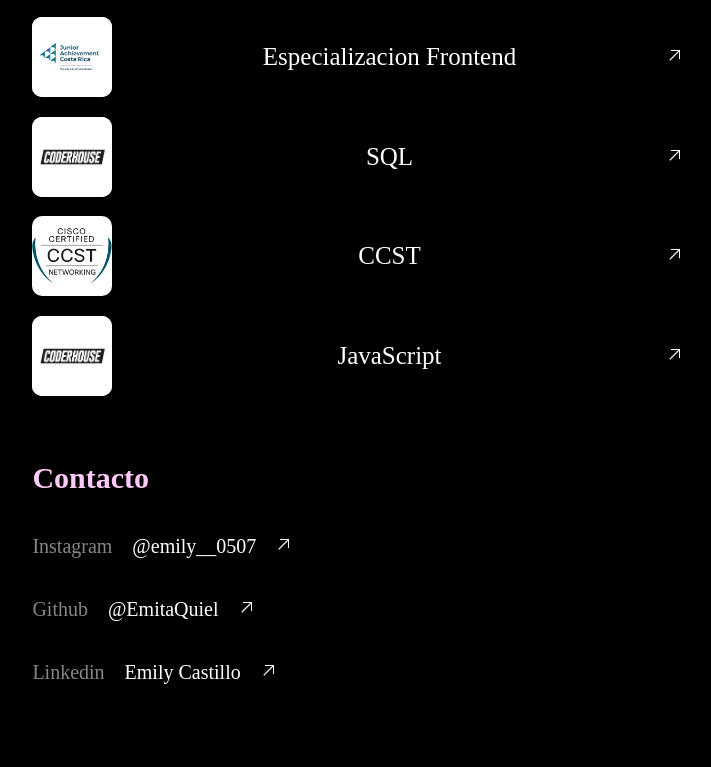
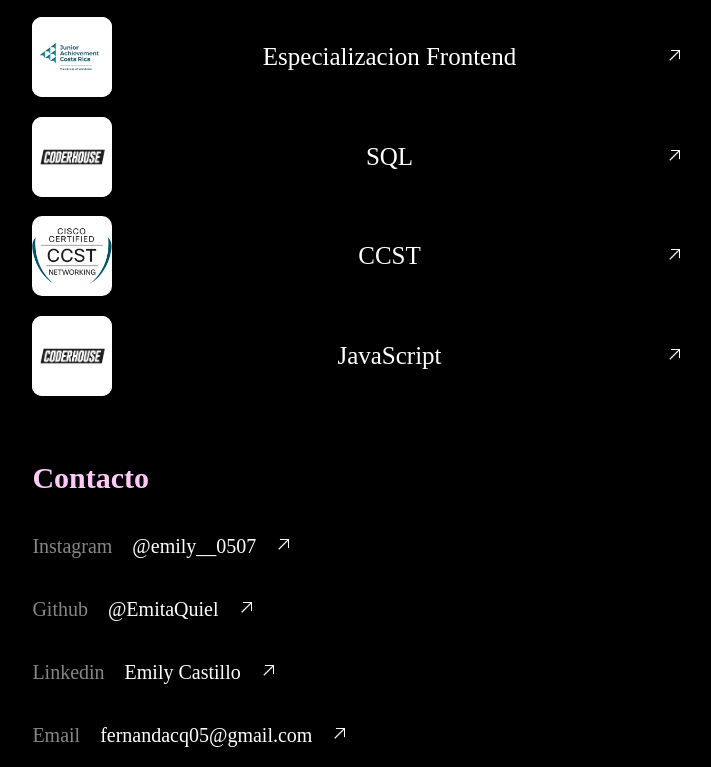
Before and after one commit to EmitaQuiel/Portafolio, a React (Create React App) app: page / in a window 1280 px wide. Shown: the part 2264-3031 px from the top of the page, without its empty margins (283-994 px from the left). Before the commit the page ends 2968 px from the top, so only its background shows below. Built offline with nearby package versions, Linux system fonts and the light colour scheme; a web font is replaced by a local one.

Commit message:
I added my mail

```diff
--- a/src/components/footer/Footer.js
+++ b/src/components/footer/Footer.js
@@ -9,6 +9,7 @@ function Footer() {
           <CardContact title="Instagram" text="@emily__0507" link="https://www.instagram.com/emily___0507/" />
           <CardContact title="Github" text="@EmitaQuiel" link="https://github.com/EmitaQuiel" />
           <CardContact title="Linkedin" text="Emily Castillo" link="https://www.linkedin.com/in/emi-castillo/" />
+          <CardContact title="Email" text="fernandacq05@gmail.com" link="mailto:fernandacq05@gmail.com" />
         </div>
       </div>
     </footer>
```
